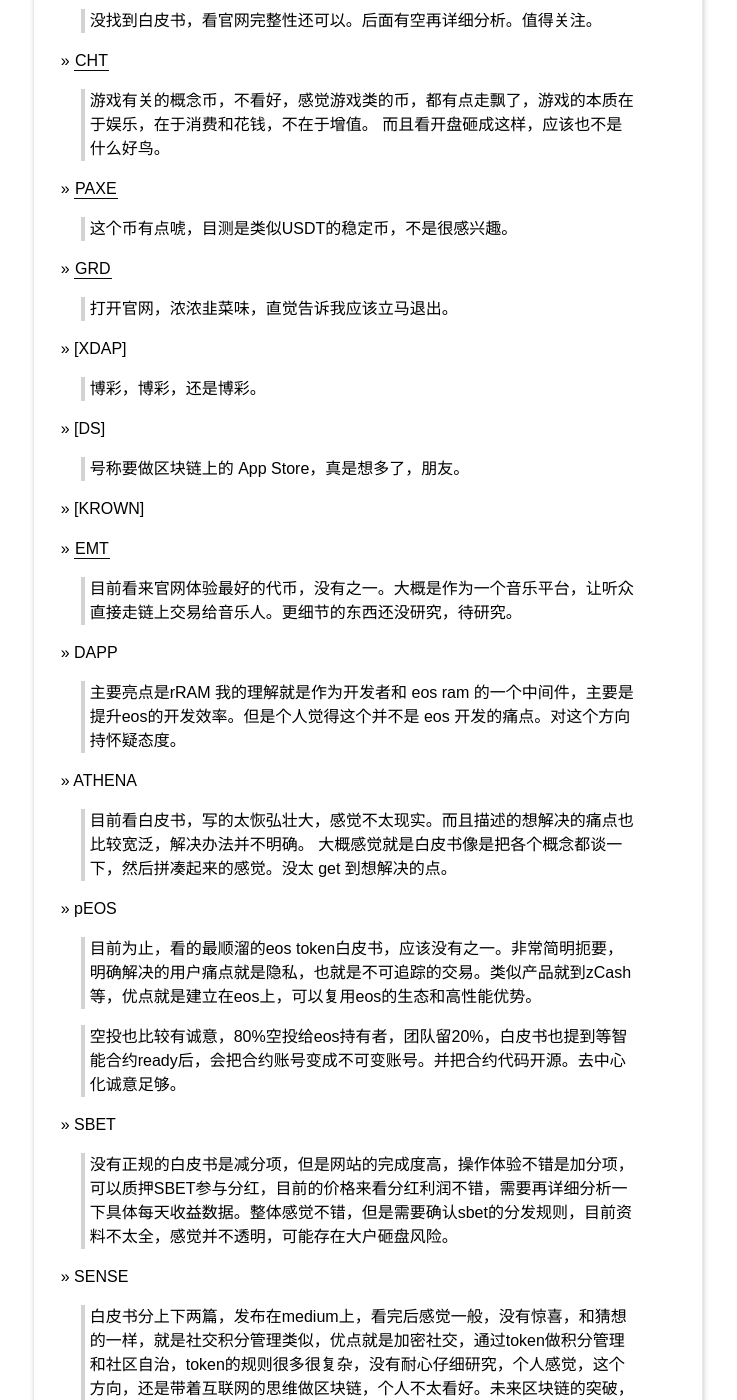
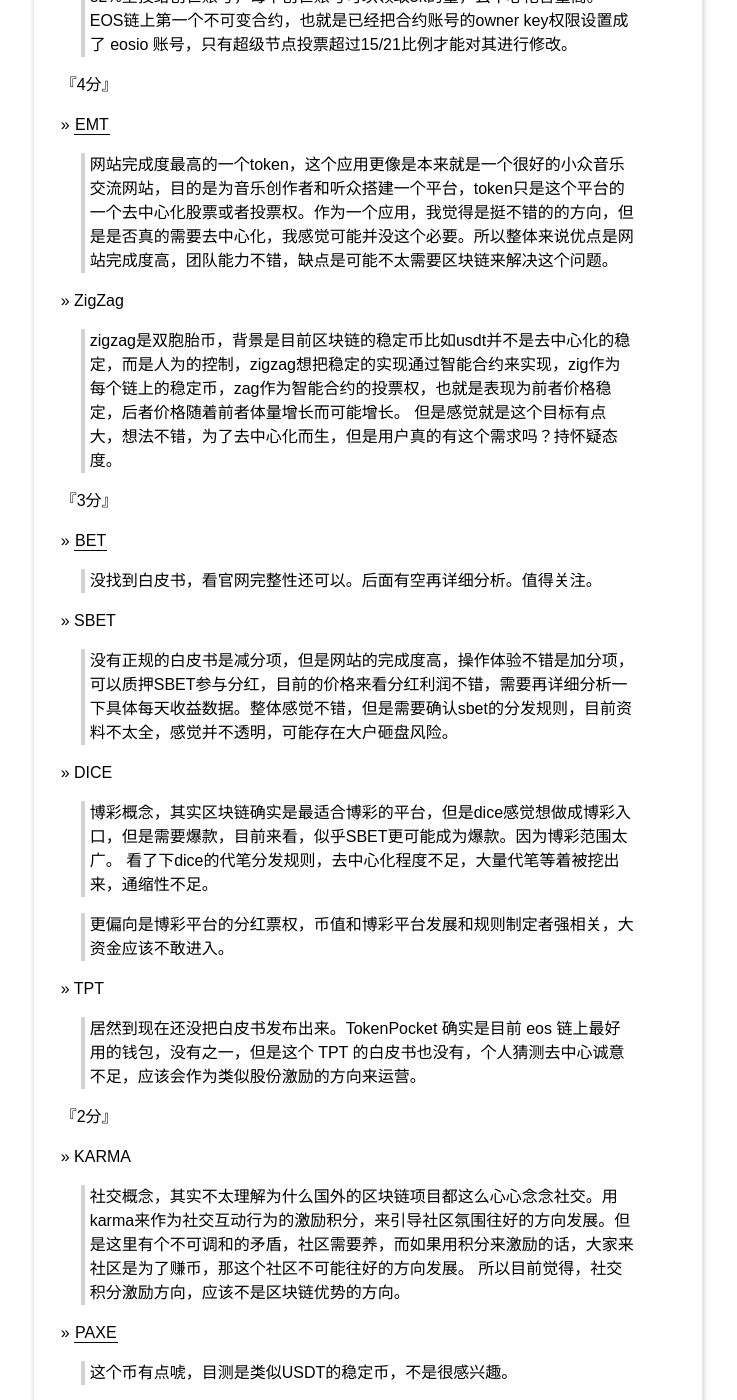
Before and after one commit to yanyiwu/blog, a Jekyll site: the page built from eostokens.md, in a window 1280 px wide and 1400 px high, scrolled down 895 px. Shown: the whole window, without its empty margins (272-1009 px from the left). Built offline with Jekyll 4.4.1, drawn with Linux system fonts in a browser that asks for light colours; Markdown is read by kramdown in place of the engine named in the settings; comment, search, counter and statistics services are not loaded; some of the changed text lies outside the part shown.

Commit message:
[eos token ranking] init

```diff
--- a/eostokens.md
+++ b/eostokens.md
@@ -1,6 +1,6 @@
 ---
 layout: posting
-title: EOS-Tokens白皮书分析专栏
+title: EOS Token Ranking
 ---
 
 【背景】
@@ -8,18 +8,22 @@ title: EOS-Tokens白皮书分析专栏
 那天看到一个微博大V，说了一个非常让我大跌眼镜的话，很明显暴露他连白皮书都没看，就自以为是的对自己不了解的代币信口雌黄。
 让我突然意识到，真的没有几个人会看白皮书。所以突发奇想，不如做一个专栏专门来分析每一个新出的代币白皮书。不知道能否坚持下来。
 
-【EOS-Tokens】
+最后产出就是以个人主观（人工模拟线上回归模型）判断来进行质量预估。
 
-分析顺序就和 EOS 社区最流行的去中心化交易所 Newdex 上币[顺序](https://newdex.zendesk.com/hc/zh-cn/sections/360003160531-%E5%B8%81%E7%A7%8D%E5%8A%A8%E6%80%81)对齐吧。
+预估目标：0~5分，一共6个类别。
+主要特征：白皮书，官网，GitHub，要解决的问题，解决的手法，Token持仓分布，市值走势。
 
-&raquo; ZigZag
+分析顺序就和 EOS 社区最流行的去中心化交易所 Newdex 上币[顺序](https://newdex.zendesk.com/hc/zh-cn/sections/360003160531-%E5%B8%81%E7%A7%8D%E5%8A%A8%E6%80%81)对齐吧。尽可能覆盖所有 Newdex 上的币。
 
-> zigzag是双胞胎币，背景是目前区块链的稳定币比如usdt并不是去中心化的稳定，而是人为的控制，zigzag想把稳定的实现通过智能合约来实现，zig作为每个链上的稳定币，zag作为智能合约的投票权，也就是表现为前者价格稳定，后者价格随着前者体量增长而可能增长。
-> 但是感觉就是这个目标有点大，想法不错，为了去中心化而生，但是用户真的有这个需求吗？持怀疑态度。
+【排名如下】（排名不定期更新）
 
-&raquo; [TB](http://tbkao.com/)
+『5分』
 
-> 点进去[官网](http://tbkao.com/)看了下，这个币韭菜含量100%。
+&raquo; pEOS
+
+> 目前为止，看的最顺溜的eos token白皮书，应该没有之一。非常简明扼要，明确解决的用户痛点就是隐私，也就是不可追踪的交易。类似产品就到zCash等，优点就是建立在eos上，可以复用eos的生态和高性能优势。
+
+> 空投也比较有诚意，80%空投给eos持有者，团队留20%，白皮书也提到等智能合约ready后，会把合约账号变成不可变账号。并把合约代码开源。去中心化诚意足够。
 
 &raquo; [SOV](https://www.soveos.one/)
 
@@ -31,37 +35,52 @@ title: EOS-Tokens白皮书分析专栏
 > 82%空投给创世账号，每个创世账号可以领取5k的量，去中心化含量高。
 > EOS链上第一个不可变合约，也就是已经把合约账号的owner key权限设置成了 eosio 账号，只有超级节点投票超过15/21比例才能对其进行修改。
 
+『4分』
+
+&raquo; [EMT](https://emanate.live/discover)
+
+> 网站完成度最高的一个token，这个应用更像是本来就是一个很好的小众音乐交流网站，目的是为音乐创作者和听众搭建一个平台，token只是这个平台的一个去中心化股票或者投票权。作为一个应用，我觉得是挺不错的的方向，但是是否真的需要去中心化，我感觉可能并没这个必要。所以整体来说优点是网站完成度高，团队能力不错，缺点是可能不太需要区块链来解决这个问题。
+
+&raquo; ZigZag
+
+> zigzag是双胞胎币，背景是目前区块链的稳定币比如usdt并不是去中心化的稳定，而是人为的控制，zigzag想把稳定的实现通过智能合约来实现，zig作为每个链上的稳定币，zag作为智能合约的投票权，也就是表现为前者价格稳定，后者价格随着前者体量增长而可能增长。
+> 但是感觉就是这个目标有点大，想法不错，为了去中心化而生，但是用户真的有这个需求吗？持怀疑态度。
+
+『3分』
+
 &raquo; [BET](https://eosbet.io/)
 
 > 没找到白皮书，看官网完整性还可以。后面有空再详细分析。值得关注。
 
-&raquo; [CHT](https://cryptoheroes.net/)
+&raquo; SBET
 
-> 游戏有关的概念币，不看好，感觉游戏类的币，都有点走飘了，游戏的本质在于娱乐，在于消费和花钱，不在于增值。
-> 而且看开盘砸成这样，应该也不是什么好鸟。
+> 没有正规的白皮书是减分项，但是网站的完成度高，操作体验不错是加分项，可以质押SBET参与分红，目前的价格来看分红利润不错，需要再详细分析一下具体每天收益数据。整体感觉不错，但是需要确认sbet的分发规则，目前资料不太全，感觉并不透明，可能存在大户砸盘风险。
+
+&raquo; DICE
+
+> 博彩概念，其实区块链确实是最适合博彩的平台，但是dice感觉想做成博彩入口，但是需要爆款，目前来看，似乎SBET更可能成为爆款。因为博彩范围太广。
+看了下dice的代笔分发规则，去中心化程度不足，大量代笔等着被挖出来，通缩性不足。
+
+> 更偏向是博彩平台的分红票权，币值和博彩平台发展和规则制定者强相关，大资金应该不敢进入。
+
+&raquo; TPT
+
+> 居然到现在还没把白皮书发布出来。TokenPocket 确实是目前 eos 链上最好用的钱包，没有之一，但是这个 TPT 的白皮书也没有，个人猜测去中心诚意不足，应该会作为类似股份激励的方向来运营。
+
+『2分』
+
+&raquo; KARMA
+
+> 社交概念，其实不太理解为什么国外的区块链项目都这么心心念念社交。用karma来作为社交互动行为的激励积分，来引导社区氛围往好的方向发展。但是这里有个不可调和的矛盾，社区需要养，而如果用积分来激励的话，大家来社区是为了赚币，那这个社区不可能往好的方向发展。
+所以目前觉得，社交积分激励方向，应该不是区块链优势的方向。
 
 &raquo; [PAXE](https://www.paxos.com/pax/)
 
 > 这个币有点唬，目测是类似USDT的稳定币，不是很感兴趣。
 
-&raquo; [GRD](https://eosgrand.io/)
+&raquo; HVT
 
-> 打开官网，浓浓韭菜味，直觉告诉我应该立马退出。
-
-&raquo; [XDAP]
-
-> 博彩，博彩，还是博彩。
-
-&raquo; [DS]
-
-> 号称要做区块链上的 App Store，真是想多了，朋友。
-
-&raquo; [KROWN]
-
-
-&raquo; [EMT](https://emanate.live/discover)
-
-> 目前看来官网体验最好的代币，没有之一。大概是作为一个音乐平台，让听众直接走链上交易给音乐人。更细节的东西还没研究，待研究。
+> 区块链上的找工作平台，白皮书写的不错，但是方向确实还是悬，毕竟，找工作平台能成功的核心不在于是否是去中心化或者是否是链上公证，也不是什么回馈社区，而是把撮合做好，区块链对这个方向的创业没有太大帮助，应该是没啥戏。
 
 &raquo; DAPP
 
@@ -72,77 +91,65 @@ title: EOS-Tokens白皮书分析专栏
 > 目前看白皮书，写的太恢弘壮大，感觉不太现实。而且描述的想解决的痛点也比较宽泛，解决办法并不明确。
 > 大概感觉就是白皮书像是把各个概念都谈一下，然后拼凑起来的感觉。没太 get 到想解决的点。
 
-&raquo; pEOS
-
-> 目前为止，看的最顺溜的eos token白皮书，应该没有之一。非常简明扼要，明确解决的用户痛点就是隐私，也就是不可追踪的交易。类似产品就到zCash等，优点就是建立在eos上，可以复用eos的生态和高性能优势。
-
-> 空投也比较有诚意，80%空投给eos持有者，团队留20%，白皮书也提到等智能合约ready后，会把合约账号变成不可变账号。并把合约代码开源。去中心化诚意足够。
-
-&raquo; SBET
-
-> 没有正规的白皮书是减分项，但是网站的完成度高，操作体验不错是加分项，可以质押SBET参与分红，目前的价格来看分红利润不错，需要再详细分析一下具体每天收益数据。整体感觉不错，但是需要确认sbet的分发规则，目前资料不太全，感觉并不透明，可能存在大户砸盘风险。
-
 &raquo; SENSE
 
 > 白皮书分上下两篇，发布在medium上，看完后感觉一般，没有惊喜，和猜想的一样，就是社交积分管理类似，优点就是加密社交，通过token做积分管理和社区自治，token的规则很多很复杂，没有耐心仔细研究，个人感觉，这个方向，还是带着互联网的思维做区块链，个人不太看好。未来区块链的突破，肯定是做成了一些互联网无法做到的事情。如果还是带着互联网思维做，概率不大。
 
-&raquo; EMT
+&raquo; PGL
 
-> 网站完成度最高的一个token，这个应用更像是本来就是一个很好的小众音乐交流网站，目的是为音乐创作者和听众搭建一个平台，token只是这个平台的一个去中心化股票或者投票权。作为一个应用，我觉得是挺不错的的方向，但是是否真的需要去中心化，我感觉可能并没这个必要。所以整体来说优点是网站完成度高，团队能力不错，缺点是可能不太需要区块链来解决这个问题。
+> 白皮书简直就是游戏说明书，看完没有看到什么亮点，很普通的游戏，只不过把游戏金币换成token。还是那个观点，游戏的核心在于好玩和消遣时间，才能聚集人气，有人气后游戏内资产才有增值潜力。所以目前来看，没发现值得二次阅读的亮点。
 
-&raquo; DICE
+&raquo; SPIN
 
-> 博彩概念，其实区块链确实是最适合博彩的平台，但是dice感觉想做成博彩入口，但是需要爆款，目前来看，似乎SBET更可能成为爆款。因为博彩范围太广。
-看了下dice的代笔分发规则，去中心化程度不足，大量代笔等着被挖出来，通缩性不足。
+> dice平台上的积分代币，没太大意思，主要是起到比较喜庆的作用。
 
-> 更偏向是博彩平台的分红票权，币值和博彩平台发展和规则制定者强相关，大资金应该不敢进入。
+『1分』
 
 &raquo; NUT
 
 > 又一个稳定币解决方案，感觉对稳定币提不起兴趣，也不理解为什么这么多团队都在做这个方向，虽然技术含量高，但是感觉并不是用户需求所驱动。没有深究的欲望。
 
+&raquo; [CHT](https://cryptoheroes.net/)
+
+> 游戏有关的概念币，不看好，感觉游戏类的币，都有点走飘了，游戏的本质在于娱乐，在于消费和花钱，不在于增值。
+> 而且看开盘砸成这样，应该也不是什么好鸟。
+
+『0分』
+
+&raquo; [TB](http://tbkao.com/)
+
+> 点进去[官网](http://tbkao.com/)看了下，这个币韭菜含量100%。
+
+
+&raquo; [GRD](https://eosgrand.io/)
+
+> 打开官网，浓浓韭菜味，直觉告诉我应该立马退出。
+
+&raquo; XDAP
+
+> 博彩，博彩，还是博彩。
+
+&raquo; DS
+
+> 号称要做区块链上的 App Store，真是想多了，朋友。
+
 &raquo; TEA
 
 > 一个字，好山寨的山寨币。
 
+&raquo; ANC
+
+> 区块链数字拍卖平台，咦，谁在办公室吃韭菜包子？
+
 &raquo; EAP
 
 > 蹭的概念是拍卖平台，一个字，伪装得很努力的山寨币。
-
-&raquo; KARMA
-
-> 社交概念，其实不太理解为什么国外的区块链项目都这么心心念念社交。用karma来作为社交互动行为的激励积分，来引导社区氛围往好的方向发展。但是这里有个不可调和的矛盾，社区需要养，而如果用积分来激励的话，大家来社区是为了赚币，那这个社区不可能往好的方向发展。
-所以目前觉得，社交积分激励方向，应该不是区块链优势的方向。
-
-&raquo; ANC
-
-> 区块链数字拍卖平台，咦，谁在办公室吃韭菜包子？
 
 &raquo; ECTT
 
 > 致力于解决钻石跨境贸易中存在的诚信、付款、账期等问题。
 > 官网真的难以用汉语表达。突然回想到牛市到熊市的演化过程了，内心韭韭不能平静。
 
-&raquo; PGL
-
-> 白皮书简直就是游戏说明书，看完没有看到什么亮点，很普通的游戏，只不过把游戏金币换成token。还是那个观点，游戏的核心在于好玩和消遣时间，才能聚集人气，有人气后游戏内资产才有增值潜力。所以目前来看，没发现值得二次阅读的亮点。
-
 &raquo; SEED
 
 > 大麻工业溯源系统。也是个蹭概念的主无疑。
-
-&raquo; HVT
-
-> 区块链上的找工作平台，白皮书写的不错，但是方向确实还是悬，毕竟，找工作平台能成功的核心不在于是否是去中心化或者是否是链上公证，也不是什么回馈社区，而是把撮合做好，区块链对这个方向的创业没有太大帮助，应该是没啥戏。
-
-&raquo; SPIN
-
-> dice平台上的积分代币，没太大意思，主要是起到比较喜庆的作用。
-
-&raquo; HASH
-
-> 赌场是个历史悠久的细活，猫腻太多。用区块哈希值来实现公平随机，确实也是挺去中心化的。
-
-&raquo; TPT
-
-> 居然到现在还没把白皮书发布出来。好神奇。
```
